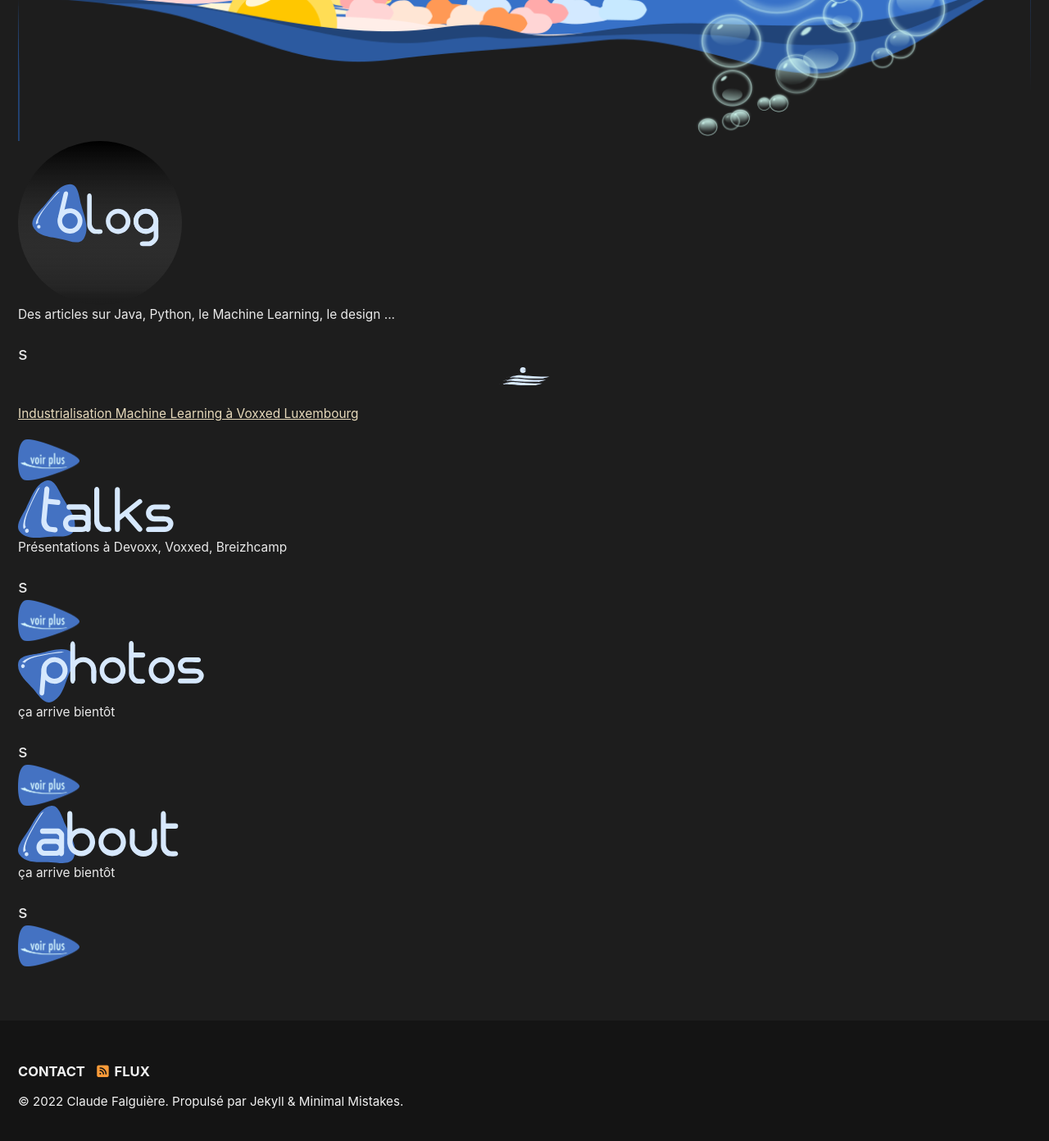
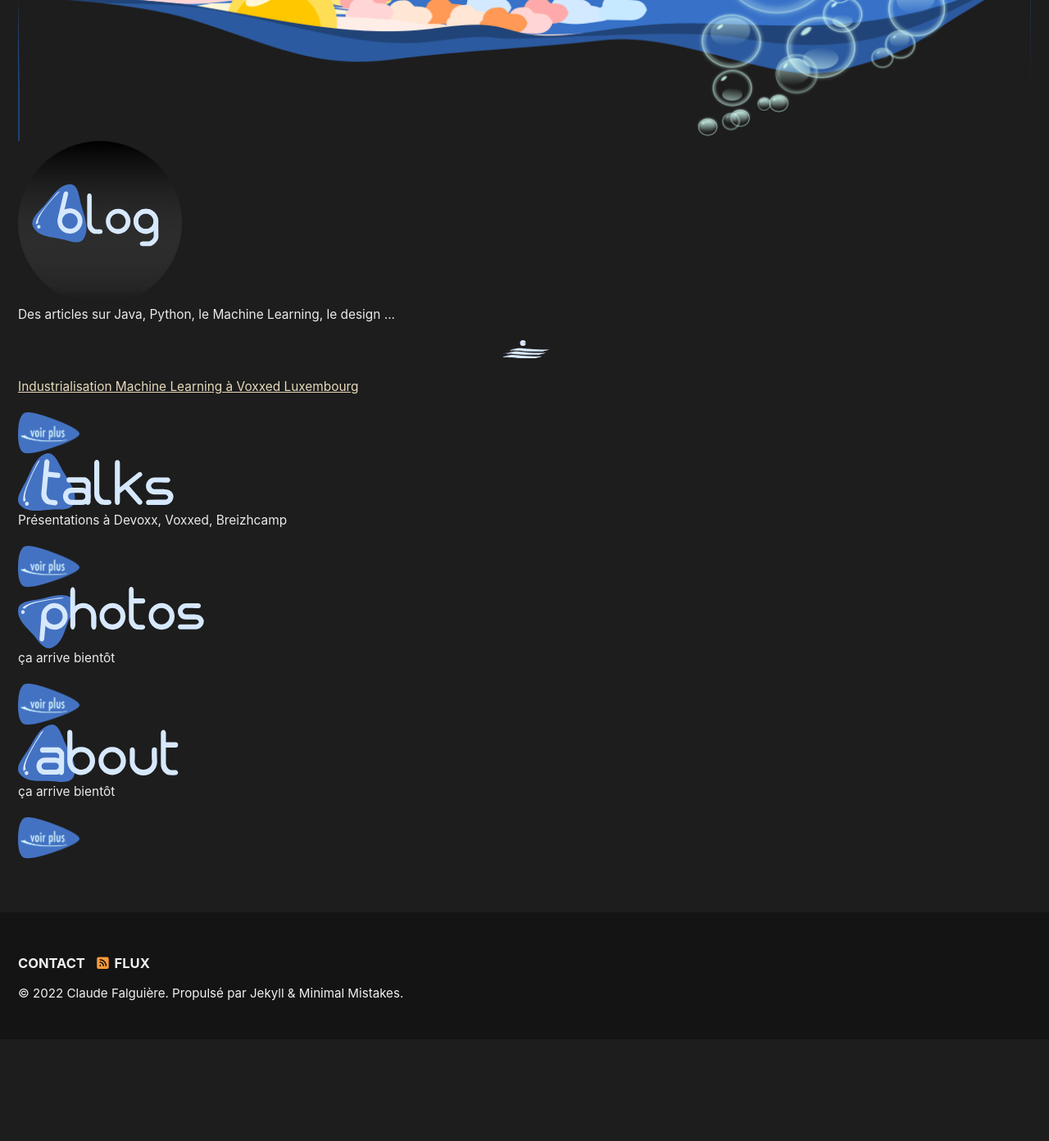
Before and after one commit to cfalguiere/bulles-de-code, a Jekyll site: the page built from index.html, in a window 1280 px wide and 1400 px high, scrolled down 339 px. Shown: the top 1392 px of the window at 82% size. Built offline with Jekyll 4.4.1, drawn with Linux system fonts in a browser that asks for light colours; cached includes are drawn as plain includes; nearby versions of some CDN libraries; some web fonts are replaced; after the commit the page ends 1607 px from its top, so only the background shows below that.

Commit message:
landpage

```diff
--- a/_sass/custom.scss
+++ b/_sass/custom.scss
@@ -42,11 +42,12 @@
 .bdc_box_item {
   flex: 1 1 auto;
   text-align: center;
-  word-break: break-all;
+  word-wrap: break-word;
   overflow-wrap: break-word;
   background-color:#282828;
   padding:0.7rem;
   margin:0.3rem;
+  width:8rem;
   height:8rem;
 }
 
@@ -54,6 +55,7 @@
   flex: 1 1 auto;
   padding:0.7rem;
   margin:0.3rem;
+  width:8rem;
   height:8rem;
 }
 
@@ -62,5 +64,6 @@
   flex: 1 1 auto;
   padding:0.7rem;
   margin:0.3rem;
+  width:8rem;
   height:8rem;
 }
--- a/index.html
+++ b/index.html
@@ -30,8 +30,8 @@ page_assets: /assets/images/landpage/
     src="{{site.baseurl}}{{page.page_assets}}landpage.png"/>
   </div>
 
-  <div class="bdc_box">
     {% for item in site.data.navigation.landpage %}
+    <div class="bdc_box">
       {% if item.titleImage %}
         <div class="bdc_box_head">
           <img style="height:{{item.titleHeight}}px;"
@@ -47,7 +47,7 @@ page_assets: /assets/images/landpage/
               <p style="color:#eaeaea;font-size:0.7rem;padding:0;">{{item.description}}</p>
             </div>
 
-          {% endif %}s
+          {% endif %}
           {% if item.featured and item.featured.size > 0 %}
             {% for featured in item.featured %}
               <div class="bdc_box_item">
@@ -72,7 +72,7 @@ page_assets: /assets/images/landpage/
         </a>
       </div>
 
+    </div>
+    {% endfor %}
 
-    {% endfor %}
-  </div>
 </div>
```
